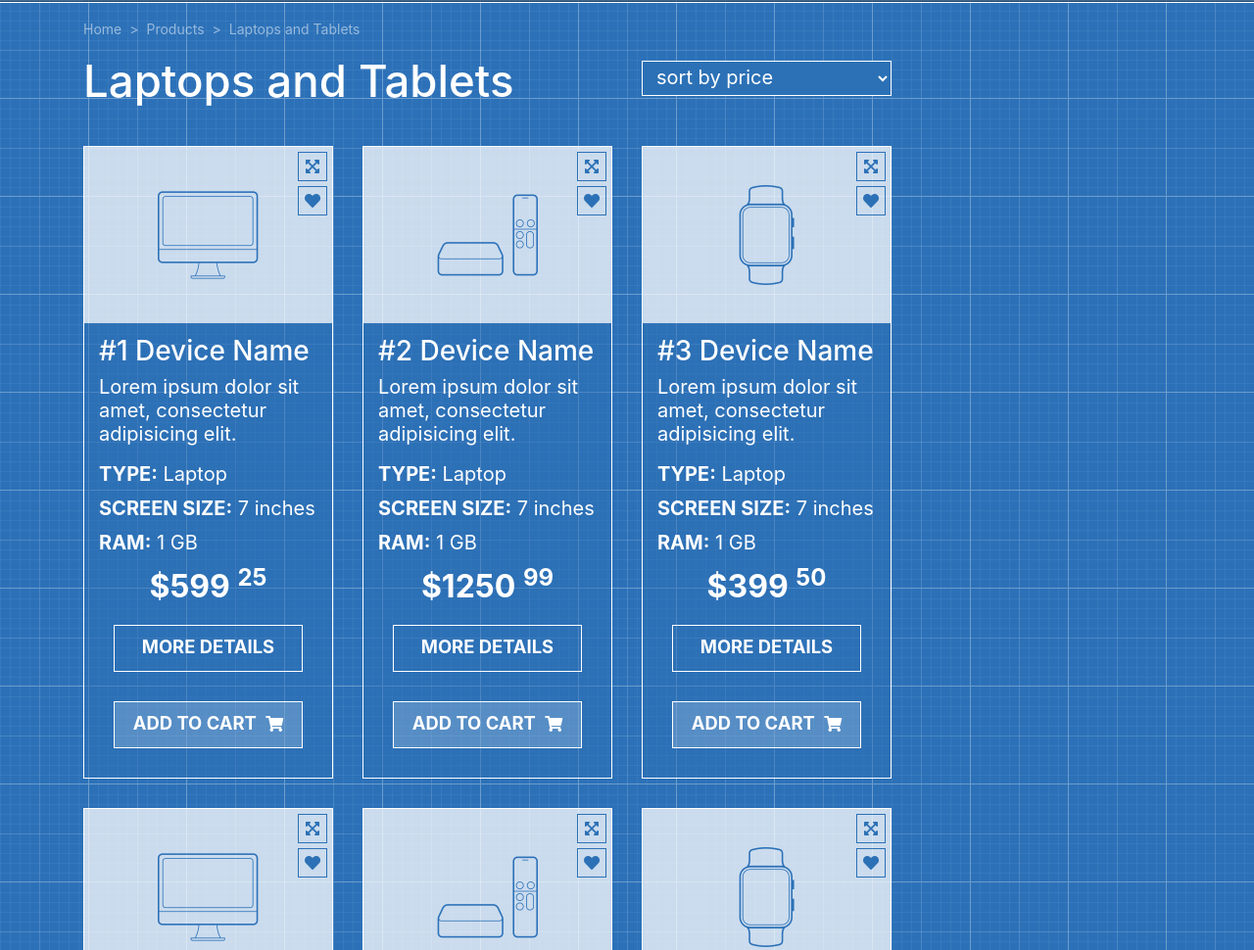
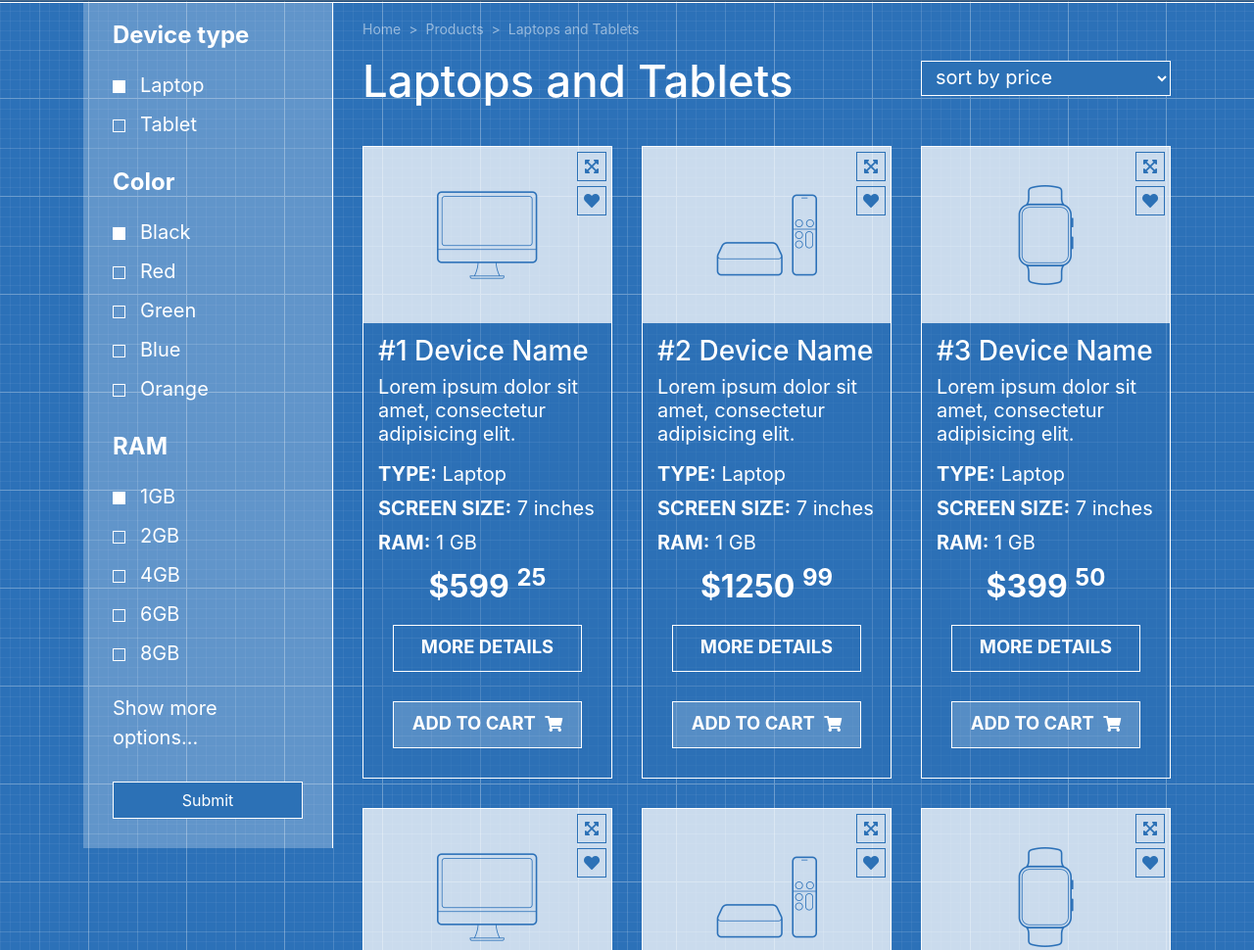
Before and after one commit to alexaandrievskaya/front-end-shop-template, a website: page index.html in a window 1280 px wide. Shown: the part 500-1470 px from the top of the page at 98% size. Drawn offline with Linux system fonts and the light colour scheme.

Commit message:
UPD: added markup aside section.

```diff
--- a/index.html
+++ b/index.html
@@ -464,6 +464,102 @@
 
       </main>
 
+      <aside class="col-lg-3 order-lg-1 sidebar">
+
+        <div class="container-fluid sidebar-filter">
+          <form>
+            <fieldset class="form-group">
+              <legend>Device type</legend>
+              <div class="form-check">
+                <input class="form-check-input" type="checkbox" name="opt1" id="opt1" value="opt1" checked>
+                <label class="form-check-label" for="opt1">
+                  Laptop
+                </label>
+              </div>
+              <div class="form-check">
+                <input class="form-check-input" type="checkbox" name="opt2" id="opt2" value="opt2">
+                <label class="form-check-label" for="opt2">
+                  Tablet
+                </label>
+              </div>
+            </fieldset>
+
+            <fieldset class="form-group">
+              <legend>Color</legend>
+              <div class="form-check">
+                <input class="form-check-input" type="checkbox" name="opt3" id="opt3" value="opt3" checked>
+                <label class="form-check-label" for="opt3">
+                  Black
+                </label>
+              </div>
+              <div class="form-check">
+                <input class="form-check-input" type="checkbox" name="opt4" id="opt4" value="opt4">
+                <label class="form-check-label" for="opt4">
+                  Red
+                </label>
+              </div>
+              <div class="form-check">
+                <input class="form-check-input" type="checkbox" name="opt5" id="opt5" value="opt5">
+                <label class="form-check-label" for="opt5">
+                  Green
+                </label>
+              </div>
+              <div class="form-check">
+                <input class="form-check-input" type="checkbox" name="opt6" id="opt6" value="opt6">
+                <label class="form-check-label" for="opt6">
+                  Blue
+                </label>
+              </div>
+              <div class="form-check">
+                <input class="form-check-input" type="checkbox" name="opt7" id="opt7" value="opt7">
+                <label class="form-check-label" for="opt7">
+                  Orange
+                </label>
+              </div>
+            </fieldset>
+
+            <fieldset class="form-group">
+              <legend>RAM</legend>
+              <div class="form-check">
+                <input class="form-check-input" type="checkbox" name="opt8" id="opt8" value="opt8" checked>
+                <label class="form-check-label" for="opt8">
+                  1GB
+                </label>
+              </div>
+              <div class="form-check">
+                <input class="form-check-input" type="checkbox" name="opt9" id="opt9" value="opt9">
+                <label class="form-check-label" for="opt9">
+                  2GB
+                </label>
+              </div>
+              <div class="form-check">
+                <input class="form-check-input" type="checkbox" name="opt10" id="opt10" value="opt10">
+                <label class="form-check-label" for="opt10">
+                  4GB
+                </label>
+              </div>
+              <div class="form-check">
+                <input class="form-check-input" type="checkbox" name="opt11" id="opt11" value="opt11">
+                <label class="form-check-label" for="opt11">
+                  6GB
+                </label>
+              </div>
+              <div class="form-check">
+                <input class="form-check-input" type="checkbox" name="opt12" id="opt12" value="opt12">
+                <label class="form-check-label" for="opt12">
+                  8GB
+                </label>
+              </div>
+            </fieldset>
+
+            <a href="#" class="sidebar-filter__more">Show more options...</a>
+
+            <button type="submit" class="btn btn-primary btn-block sidebar-filter__submit">Submit</button>
+          </form>
+        </div>
+
+      </aside>
+
     </div>
   </div>
 
```
